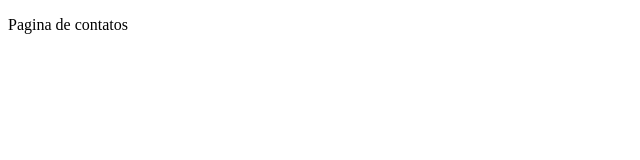
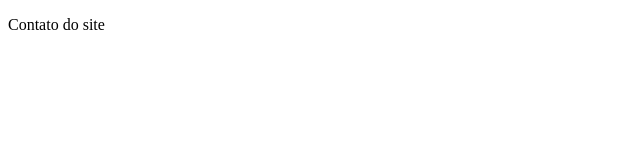
Before and after one commit to AndrewGithu/github-master, a plain HTML site: page contato.html in a window 1280 px wide. Shown: the full height of the page, 0-640 px from the left. Drawn offline with Linux system fonts and the light colour scheme.

Commit message:
alteracao final da pagina de contatos closes #2

```diff
--- a/contato.html
+++ b/contato.html
@@ -7,6 +7,6 @@
     <title>Document</title>
 </head>
 <body>
-    <p>Pagina de contatos</p>
+    <p>Contato do site</p>
 </body>
 </html>
```
